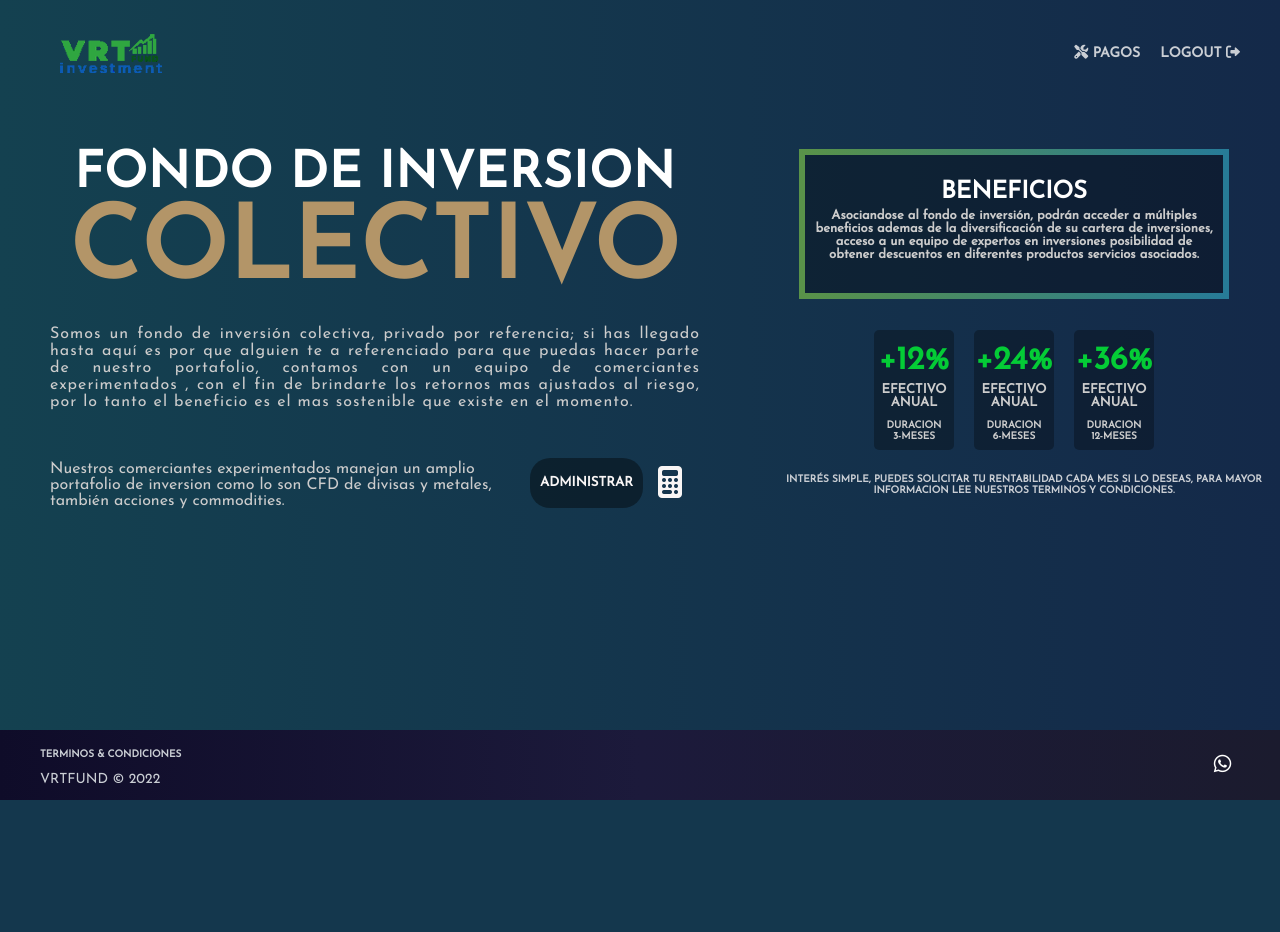
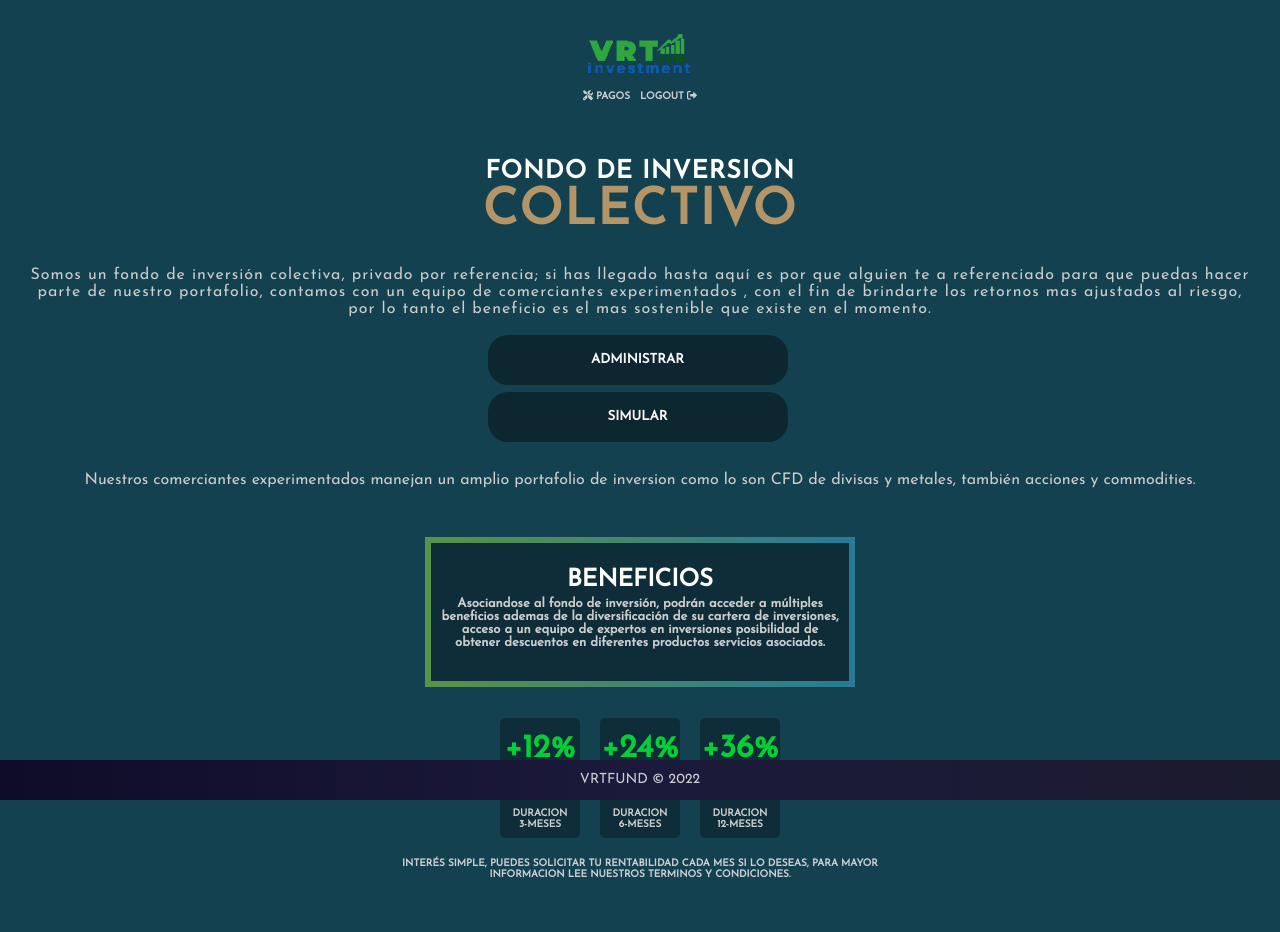
Before and after one commit to savelasquezo/VRT, a Django app: page / in a window 1280 px wide. Before the commit the page ends 800 px from the top, so only its background shows below. Run offline with Django 4.2, Linux system fonts and the light colour scheme; the visitor is signed in with stand-in values (Sample User, id 1); data comes from the database, SQL or seed files in the repository.

Commit message:
InterfaceUser Responsive V2

```diff
--- a/core/InvestmentFund/static/css/home.css
+++ b/core/InvestmentFund/static/css/home.css
@@ -166,7 +166,6 @@
 
 .img-forex span{
   position: fixed;
-  z-index: 1;
   width: 540px;
   height: 350px;
   margin-left:90px;
@@ -175,9 +174,7 @@
 
 .play-button {
   position: relative;
-  z-index: 2;
   background:no-repeat;
-  flex: 1;
   padding: 0;
   border: none;
   display: flex;
@@ -207,6 +204,11 @@
 
 
 /* HomeLogin section start */
+.main-home-columns {
+  display: flex;
+  flex-direction: row;
+}
+
 .title-home-login {
   margin-top: 30px;
   padding-left: 50px;
@@ -236,10 +238,12 @@
   padding: 0 0 8px 0;
   font-family:'Josefin Sans', sans-serif;
 }
-
-.main-home-columns {
-  display: flex;
-  flex-direction: row;
+.info-home-simulator h4{
+  font-size:medium;
+  margin: 10px 0 0 0;
+  color: #ccc;
+  font-weight: lighter;
+  font-family:'Josefin Sans', sans-serif;
 }
 
 .home-simulator {
@@ -248,10 +252,10 @@
 }.text-home-simulator{padding: 0;margin: 0;}
 
 .info-home-simulator {
-  width: 480px;
+  width: 440px;
   margin-left: 50px;
 }
-.button-home-simulator, .button-home-interface{
+.button-home-interface{
   height: 50px;
   background-color: rgba(0, 0, 0, 0.4);
   background-size: calc(100% + 20px) calc(100% + 20px);
@@ -271,21 +275,13 @@
   padding: 5px;
 }
 .home-simulator-icon{font-size: 2rem;align-items: center;}
-.button-home-simulator{transition: 1s all;margin: 7px 0px 0px 5px; background: none;}
 .button-home-interface{transition: 1s all;margin: 7px 5px 0px 0px; font-size: 1rem;}
 
 .button-home-h5{margin: 0;padding: 10px 5px 10px 5px}
 .button-home-simulator:hover, .button-home-interface:hover{color: rgb(130, 260, 140)}
 
+.button-home-h5-movil{display: none;}
 
-
-.info-home-simulator h4{
-  font-size:medium;
-  margin: 10px 0 0 0;
-  color: #ccc;
-  font-weight: lighter;
-  font-family:'Josefin Sans', sans-serif;
-}
 
 .benefits-home{
   height: 150px;
@@ -357,7 +353,7 @@
 }
 /* HomeLogin section end */
 
-
+/* Simulador section start */
 .container-inv{
   display: flex;
   margin: 0;
@@ -423,8 +419,10 @@
   padding: 0 15px 0 15px;
   justify-content: space-between;
 }
+/* Simulador section end */
 
 
+/* Beneficios section start */
 .widget-menu{
   display: block;
   padding: 10px 30px 30px 30px;
@@ -432,7 +430,6 @@
   justify-content: center;
   margin-bottom: 100px;
 }
-
 .widget-container {
   background-color: #1e1e1e;
   border-style: solid;
@@ -461,12 +458,16 @@
   vertical-align: baseline;
 }.toggle-down, .toggle-right{transition: 0.75s all;background: none;border: none;font-size: x-large;color: #caced4;}
 .toggle-down:hover, .toggle-right:hover{color: rgb(130, 260, 140);transform:scale(1.01); -webkit-transform:scale(1.01); }
+/* Beneficios section end */
 
 
+
+
+/* Imagenes section start */
 .contenedor-carousel{
   display: flex;
 }
-
+/* Imagenes section end */
 
 
 /* Terms&Conditions section start */
@@ -648,9 +649,17 @@
 
 
 
+/*///////////////////////////////////////////////////////////////////////////////////////////////*/
+/*///////////////////////////////////////////////////////////////////////////////////////////////*/
+/*///////////////////////////////////////////////////////////////////////////////////////////////*/
+/*///////////////////////////////////////////////////////////////////////////////////////////////*/
+/*///////////////////////////////////////////////////////////////////////////////////////////////*/
+/*///////////////////////////////////////////////////////////////////////////////////////////////*/
+
+
 
 /*Moviles XS*/
-@media only screen and (max-width: 375px) {
+@media only screen and (max-width: 1280px) {
 
   body{margin:0px;padding: 0px;
     background: #144150;
@@ -669,10 +678,7 @@
 /* Header section end */
 
 
-
-
 /* Home section start */
-
 .container-home {display: flex;flex-direction: column;margin-top: -50px;}
 
 .title-home {
@@ -697,10 +703,10 @@
 button.link-title:hover{color: #61CE70;}
 
 .info-home{
-  max-width: 280px;
+  max-width: 100%;
   line-height:17px;
-  margin: auto;
-  padding: 0;
+  margin: 10px;
+  padding: 15px;
   margin-top:20px;
 }
 .info-home h4{
@@ -708,17 +714,16 @@
   justify-content: center;
 }.h5-links{font-size:10px;margin-bottom:20px;}
 
-.img-forex span{
-  margin-top: -130px;
-  width: 240px;
-  height: 380px;
-  margin-left:50px;
+.img-play-container{
+  display: flex;
+  justify-content: center;
+  align-items: center;
 }
-
+.img-forex span{display: none;}
 .play-button {
-  margin: 40px 0 0 110px;
+  margin: 0;
+  margin-top: 20px;
 }
-
 .video-player{
   display: flex;
   justify-content: center;
@@ -727,98 +732,85 @@
   margin-top: -90px;
   margin-right: -60px;
 }
-
 .dlog {border:none;text-align: center; background: none;height: 200px;}
 .dlog::backdrop {background: rgba(0, 0, 0, 0.800);}
+/* Home section end */
 
 
+/* HomeLogin section start */
+
+.main-home-columns {display: flex;flex-direction: column;}
+.title-home-login {
+  margin-top: 0px;
+  letter-spacing: 1px;
+  line-height:40px;
+  padding: 0px;
+  text-align: center;
+}
+.title-home-login h2{font-size: 25px;padding: 0px;}
+.title-home-login h1{font-size: 50px;padding: 0px;}
+
+.button-home-container{margin: 10px 0px 20px 0px;}
+.home-simulator {
+  display: flex;
+  flex-direction: column-reverse;
+  margin: 0px 0px 10px 0px;
+  justify-content: center;
+  align-items: center;
+}.text-home-simulator{padding: 0px 10px;margin: 0;}
+
+.info-home{margin-bottom: 0;padding-bottom: 0;}
+.info-home-simulator {
+  width: 100%;
+  text-align: center;
+  justify-content: center;
+  margin-left: 0px;
+  padding: 0px 10px;
+}
+
+.button-home-interface{
+  display: flex;
+  justify-content: center;
+  width: 300px;
+  align-items: center;
+}
+.button-home-h5-movil{display: inline;}
+
+.main-home-right{
+  display: flex;
+  justify-content: center;
+  align-items: center;
+  margin: 0px;
+}
+.plan-final-info{
+  margin: 10px 0px 20px 0px;
+}
+/* HomeLogin section end */
 
 
+/* Simulador section start */
+.inv-output{
+  width: 380px;
+}
+/* Simulador section end */
 
-
-
-
-
-
-
-
-
-
-
-
-
-
-
-
-
-
-
-
-
-
-
-
-
-
-
-
-
-
-
-
-
-
-
-
-
-
-
-
-
-
-
-
-
-
-
-
-
-
-
-
-
+/* Beneficios section start */
+.title-text{font-size: small;}
+/* Beneficios section end */
 
 /* footer section start */
 .footer-distributed {
     text-align: center;
     justify-content: space-between;
     padding: 12px 40px 8px 40px;
-    margin: 0px;
+    margin: 0;
     height: 40px;
 }.footer-right{display: none;}
 .footer-links{display: none}
 /* footer section end */
 }
 
-/*Moviles XL*/
-@media only screen and (min-width: 375px) and (max-width: 768px) {
-
-/* History section start */
-  .responsive-table .col-3 {display: none;}
-  .responsive-table .col-4 {display: none;}
-  .responsive-table .col-8 {display: none;}
-  .responsive-table .col-6 {display: none;}
-/* History section end */
+/*Normals*/
+@media only screen and (min-width: 1280px) {
+    /* Estilos para escritorio */
 }
-
-  /*Tablets*/
-  @media only screen and (min-width: 768px) and (max-width: 1080px) {
-  /* History section start */
-    .responsive-table .col-6 {display: none;}
-  /* History section end */
-  }
-
-  /*Normals*/
-  @media only screen and (min-width: 1080px) {
-      /* Estilos para escritorio */
-  }
--- a/core/InvestmentFund/static/css/styles.css
+++ b/core/InvestmentFund/static/css/styles.css
@@ -541,7 +541,6 @@
   color: #ffffff;
   text-align: center;
   line-height: 35px;
-  margin-left: 3px;
   transition:all .25s;
 }.footer-distributed .footer-right a:hover{transform:scale(1.1); -webkit-transform:scale(1.1);}
 /* footer section end */
@@ -639,7 +638,6 @@
     justify-content: space-between;
     padding: 8px 35px;
     margin: 0px;
-    margin-left: 3px;
     height: 30px;
   }.footer-right{display: none;}
   .footer-links{display: none;}
--- a/core/InvestmentFund/templates/home/home.html
+++ b/core/InvestmentFund/templates/home/home.html
@@ -29,12 +29,14 @@
                     divisas y metales, también acciones y commodities.
                 </h4>
             </div>
-            <button class="button-home-interface" onclick=window.location.href="{% url 'Interface' %}">
-                <h5 class="button-home-h5">ADMINISTRAR</h5>
-            </button>
-            <button class="button-home-simulator" onclick=window.location.href="{% url 'Investment' %}">
-                <h5 class="h5-links"><i class="home-simulator-icon fa-solid fa-calculator"></i></h5>
-            </button>
+            <div class="button-home-container">
+                <button class="button-home-interface" onclick=window.location.href="{% url 'Interface' %}">
+                    <h5 class="button-home-h5">ADMINISTRAR</h5>
+                </button>
+                <button class="button-home-interface" onclick=window.location.href="{% url 'Investment' %}">
+                    <h5 class="button-home-h5">SIMULAR</h5>
+                </button>
+            </div>
         </div>
     </div>
     <div class="main-home-right">
@@ -69,7 +71,7 @@
         <div class="plan-final-container">
             <h4 class="plan-final-info"> interés simple, puedes solicitar tu
                 rentabilidad cada mes si lo deseas, para mayor informacion lee nuestros terminos y condiciones.
-            </h4>
+            </h4><br><br>
         </div>
     </div>
 </div>
@@ -109,7 +111,7 @@
             </div>
         </div>
     </dialog>
-    <div class= "img-play-container">
+    <div class= "img-play-container" >
         <span class="img-forex">
             <span style="background-image: url( {% static 'images/forex.png' %} )"></span>
         </span>
```
